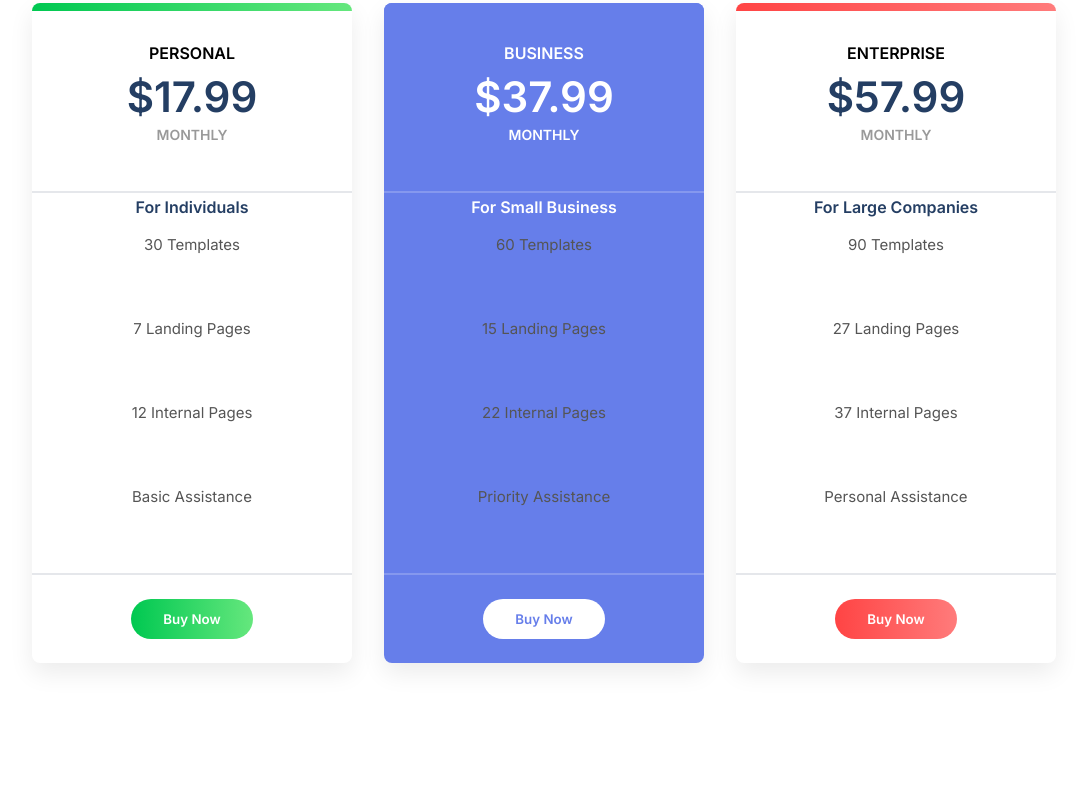
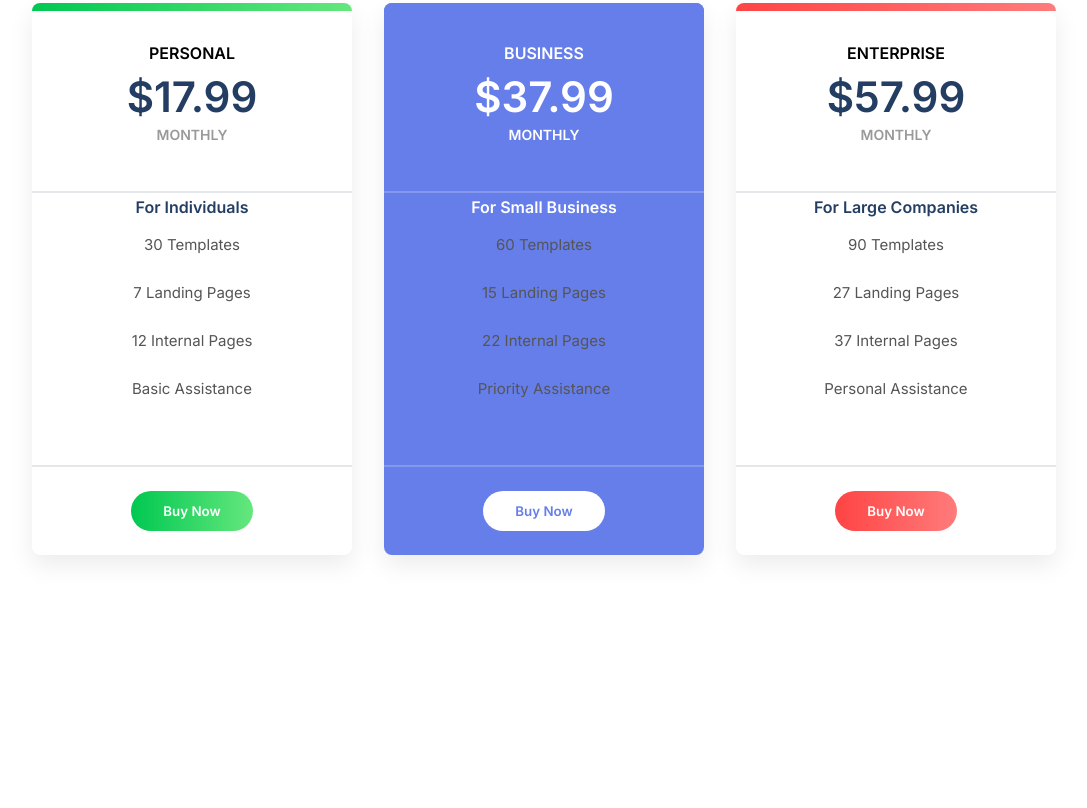
Before and after one commit to JessBarlow/Module2FinalProject, a plain HTML site: page index.html in a window 1280 px wide. Shown: the part 4697-5505 px from the top of the page, without its empty margins (96-1183 px from the left). Drawn offline with Linux system fonts and the light colour scheme.

Commit message:
Initial commit

```diff
--- a/index.html
+++ b/index.html
@@ -282,10 +282,16 @@
         </div>
         <div class="plan__middle">
           <div class="plan__target">For Individuals</div>
-          <p class="plan__feature">30 Templates</p>
-          <p class="plan__feature">7 Landing Pages</p>
-          <p class="plan__feature">12 Internal Pages</p>
-          <p class="plan__feature">Basic Assistance</p>
+          <p class="plan__feature">30 Templates
+            <br>
+             <br>
+            7 Landing Pages
+            <br> <br>
+            12 Internal Pages
+            <br> <br>
+            Basic Assistance
+          </p>
+
         </div>
         <div class="plan__bottom">
           <button class="plan__button">Buy Now</button>
@@ -301,10 +307,16 @@
         </div>
         <div class="plan__middle">
           <div class="plan__target">For Small Business</div>
-          <p class="plan__feature">60 Templates</p>
-          <p class="plan__feature">15 Landing Pages</p>
-          <p class="plan__feature">22 Internal Pages</p>
-          <p class="plan__feature">Priority Assistance</p>
+          <p class="plan__feature">60 Templates
+            <br>
+             <br>
+            15 Landing Pages
+            <br> <br>
+            22 Internal Pages
+            <br> <br>
+            Priority Assistance
+          </p>
+
         </div>
         <div class="plan__bottom">
           <button class="plan__button">Buy Now</button>
@@ -320,10 +332,16 @@
         </div>
         <div class="plan__middle">
           <div class="plan__target">For Large Companies</div>
-          <p class="plan__feature">90 Templates</p>
-          <p class="plan__feature">27 Landing Pages</p>
-          <p class="plan__feature">37 Internal Pages</p>
-          <p class="plan__feature">Personal Assistance</p>
+          <p class="plan__feature">90 Templates
+            <br>
+             <br>
+            27 Landing Pages
+            <br> <br>
+            37 Internal Pages
+            <br> <br>
+            Personal Assistance
+          </p>
+
         </div>
         <div class="plan__bottom">
           <button class="plan__button">Buy Now</button>
@@ -453,8 +471,8 @@
 
   <div class="footer__bottom">
     <div class="footer__logo">
-      <img src="./t-white-back.svg" alt="Treact Logo">
-      <span>Treact Inc.</span>
+      <img src="./assets/t-white-back.svg" alt="Treact Logo">
+      <h1 class="footer_title">Treact Inc.</h1>
     </div>
     <div class="footer__copyright">© 2018 Treact Inc. All Rights Reserved.</div>
     <div class="footer__socials">
--- a/style.css
+++ b/style.css
@@ -744,7 +744,7 @@ PRICING ↓
 
 /* Blue Plan (Highlight) */
 .plan:nth-child(2) {
-  background: rgb(102, 126, 234);
+  background-color: rgb(102, 126, 234);
   color: white;
 
 }
@@ -1007,6 +1007,8 @@ footer {
 }
 
 .footer__heading {
+  display: flex;
+  justify-content: center;
   font-size: 16px;
   font-weight: 600;
   margin-bottom: 16px;
@@ -1053,6 +1055,7 @@ footer {
   align-items: center;
   flex-wrap: wrap;
   gap: 16px;
+  color: white;
 }
 
 .footer__logo {
@@ -1060,6 +1063,11 @@ footer {
   align-items: center;
   gap: 8px;
   font-weight: 700;
+  color: white;
+}
+
+.footer__title {
+  color: white;
 }
 
 .footer__logo img {
```
